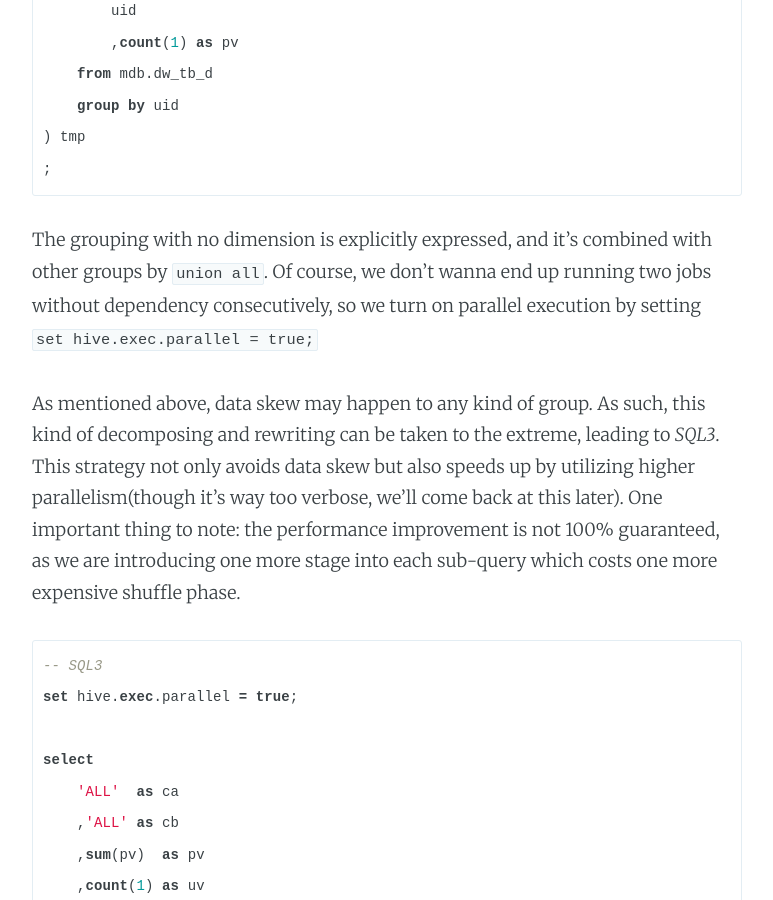
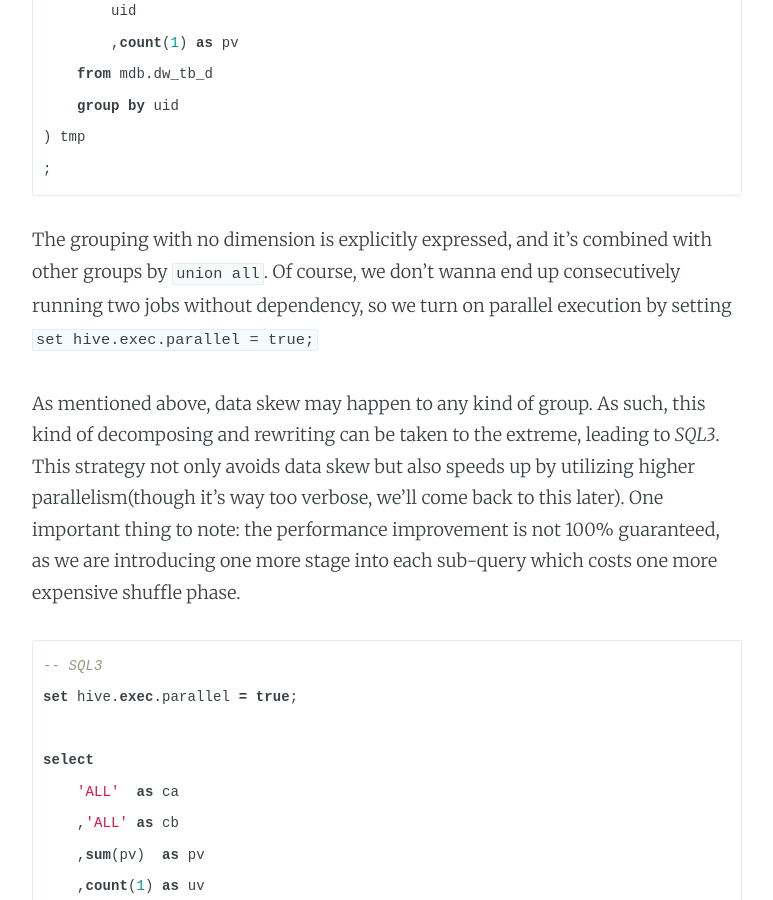
Before and after one commit to damientseng/damientseng.github.io, a Jekyll site: the page built from _posts/2020-03-09-hive-the-exploding-grouping-sets.md, in a window 1280 px wide and 900 px high, scrolled down 3270 px. Shown: the whole window, without its empty margins (253-1026 px from the left). Built offline with Jekyll 4.4.1, drawn with Linux system fonts in a browser that asks for light colours; formulas are drawn with MathJax 3; some of the changed text lies outside the part shown.

````diff
--- a/_posts/2020-03-09-hive-the-exploding-grouping-sets.md
+++ b/_posts/2020-03-09-hive-the-exploding-grouping-sets.md
@@ -72,9 +72,9 @@ from (
 ;
 ```
 
-The grouping with no dimension is explicitly expressed, and it's combined with other groups by `union all`. Of course, we don’t wanna end up running two jobs without dependency consecutively, so we turn on parallel execution by setting `set hive.exec.parallel = true;`
+The grouping with no dimension is explicitly expressed, and it's combined with other groups by `union all`. Of course, we don’t wanna end up consecutively running two jobs without dependency, so we turn on parallel execution by setting `set hive.exec.parallel = true;`
 
-As mentioned above, data skew may happen to any kind of group. As such, this kind of decomposing and rewriting can be taken to the extreme, leading to *SQL3*. This strategy not only avoids data skew but also speeds up by utilizing higher parallelism(though it's way too verbose, we'll come back at this later). One important thing to note: the performance improvement is not 100% guaranteed, as we are introducing one more stage into each sub-query which costs one more expensive shuffle phase.
+As mentioned above, data skew may happen to any kind of group. As such, this kind of decomposing and rewriting can be taken to the extreme, leading to *SQL3*. This strategy not only avoids data skew but also speeds up by utilizing higher parallelism(though it's way too verbose, we'll come back to this later). One important thing to note: the performance improvement is not 100% guaranteed, as we are introducing one more stage into each sub-query which costs one more expensive shuffle phase.
 ```sql
 -- SQL3
 set hive.exec.parallel = true;
````
Also changed, not shown: other parts of _posts/2020-03-09-hive-the-exploding-grouping-sets.md (+6 -6 lines).
